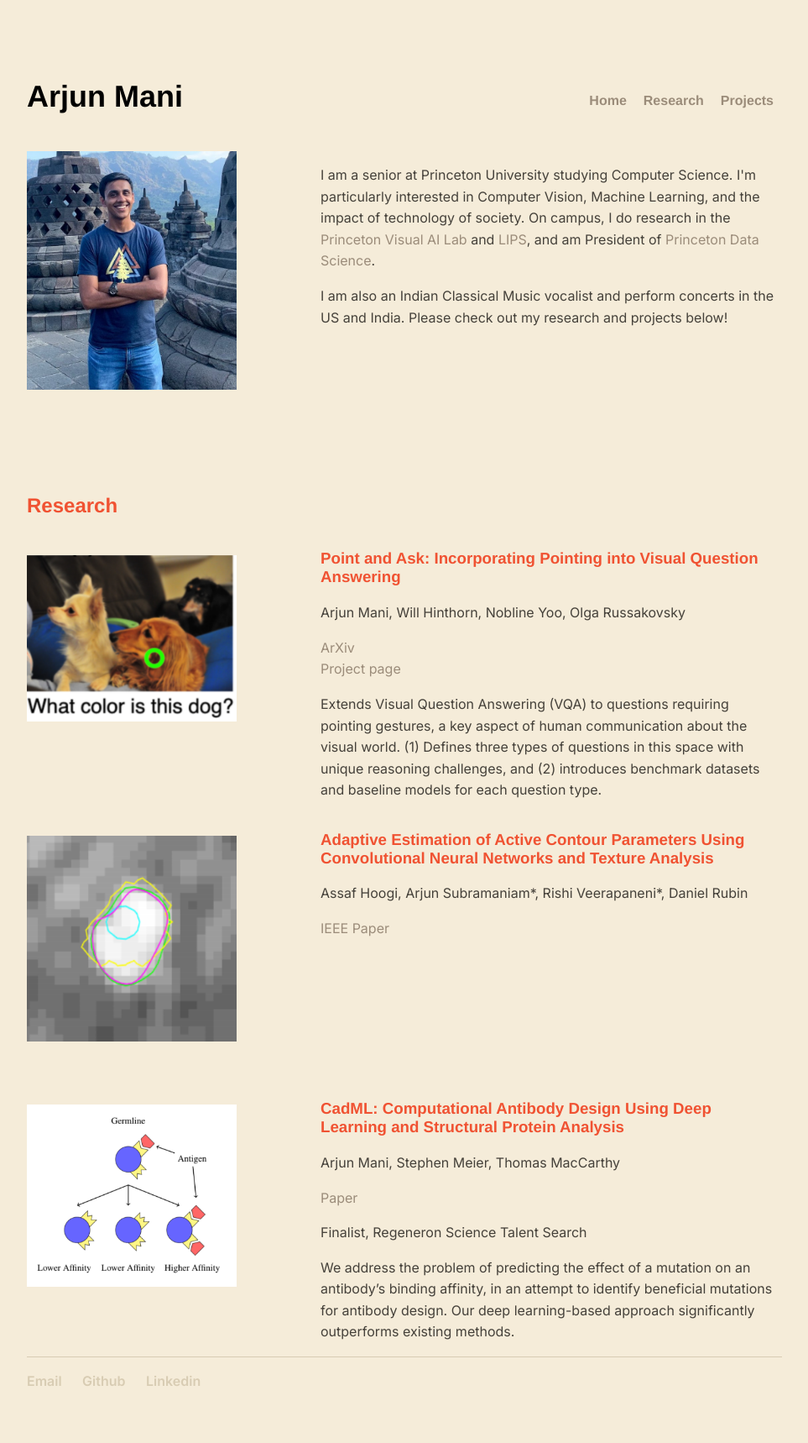
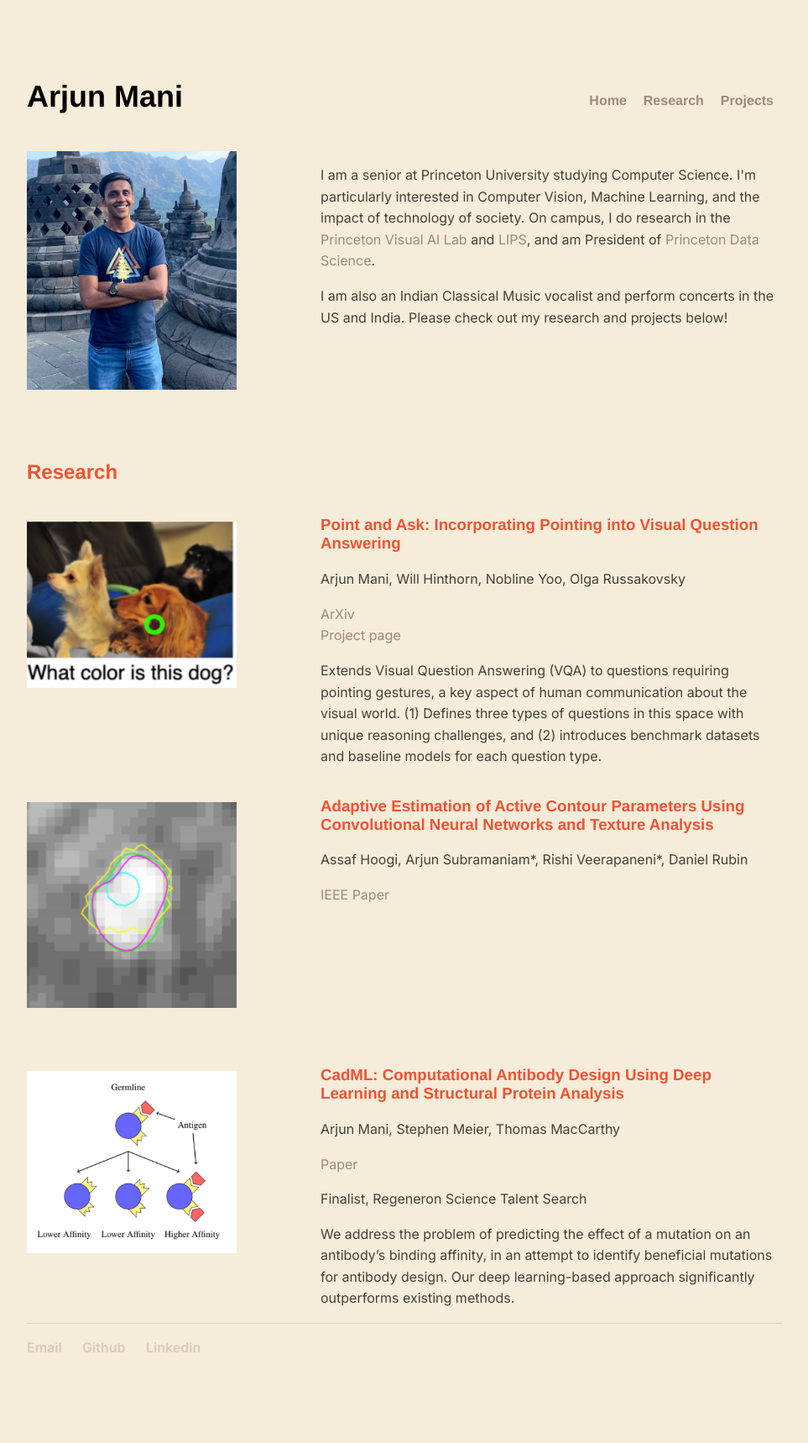
Before and after one commit to arjun-mani/arjun-mani.github.io, a Jekyll site: the page built from index.html, in a window 1280 px wide. Shown: the whole page at 84% size, without its empty margins (160-1123 px from the left). Built offline with Jekyll 4.4.1, drawn with Linux system fonts in a browser that asks for light colours; some web fonts are replaced; after the commit the page ends 1678 px from its top, so only the background shows below that.

Commit message:
Update main.css

```diff
--- a/css/main.css
+++ b/css/main.css
@@ -37,7 +37,7 @@ body {
 }
 
 img.left {
-  padding: 0px 100px 100px 0;
+  padding: 0px 100px 60px 0;
   width: 250px;
   margin-left: auto;
   margin-right: auto;
```
